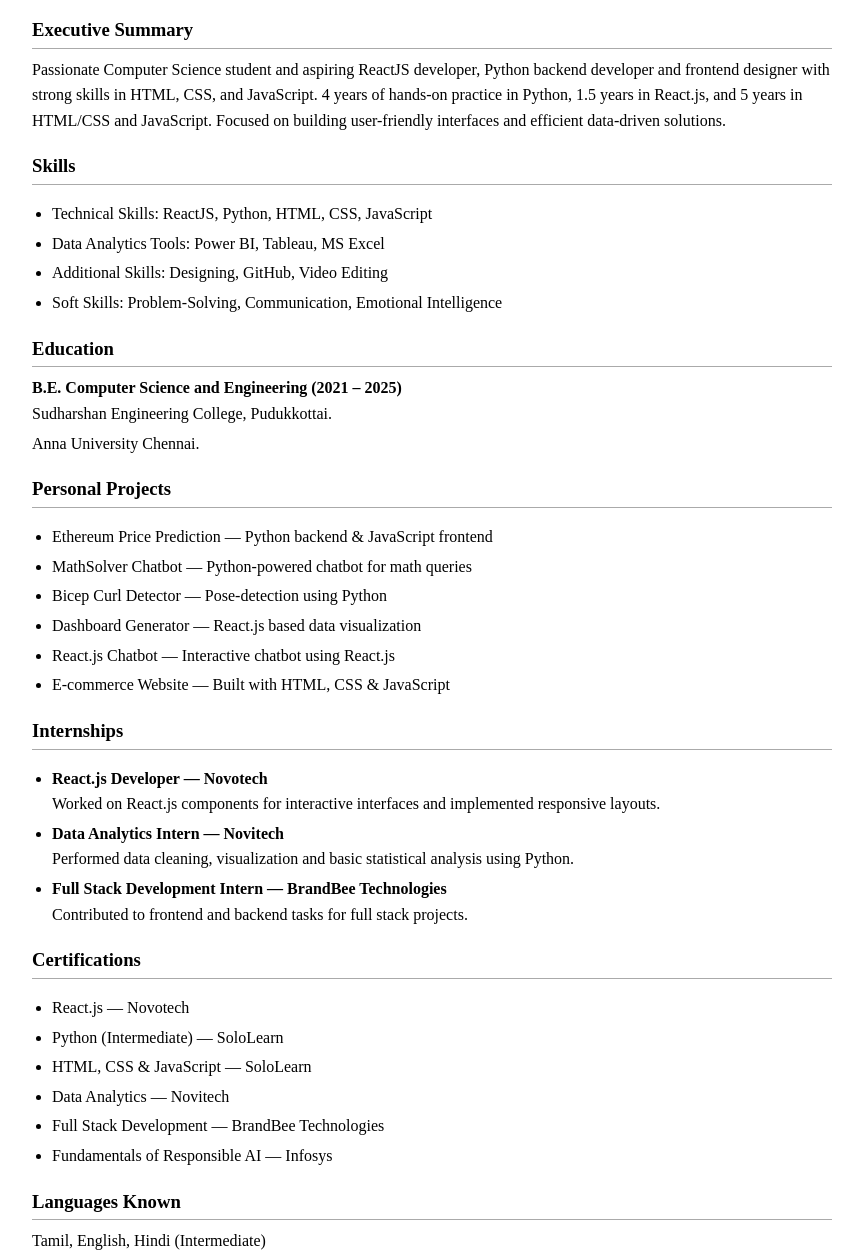
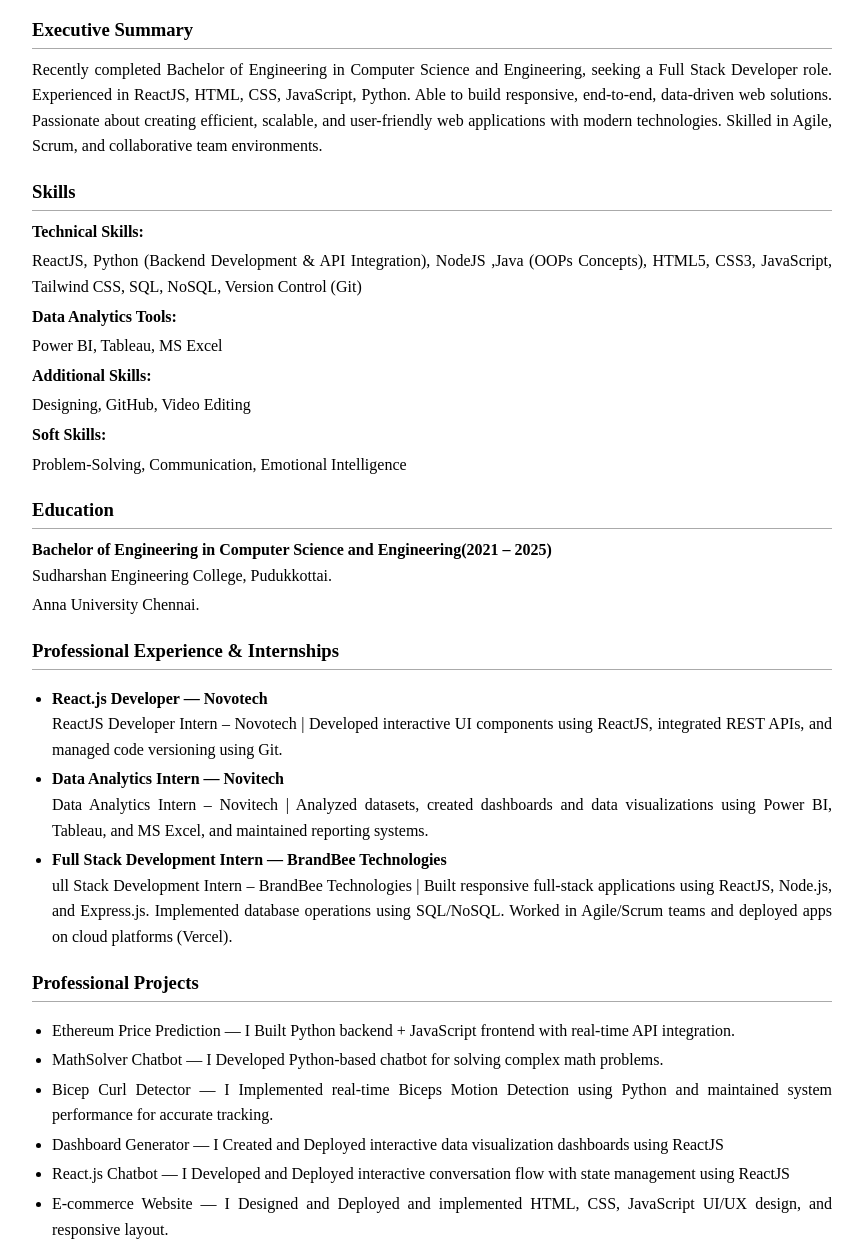
Before and after one commit to badrinath2002-lab/digital-resume, a plain HTML site: page index.html in a window 1280 px wide. Shown: the part 267-1524 px from the top of the page, without its empty margins (208-1071 px from the left). Drawn offline with Linux system fonts and the light colour scheme.

Commit message:
Update index.html

```diff
--- a/index.html
+++ b/index.html
@@ -32,6 +32,7 @@
     p, li {
       font-size: 12pt; /* normal text */
       margin: 4px 0;
+      text-align:justify;
     }
     .contact {
       margin-bottom: 12px;
@@ -45,6 +46,7 @@
     }
     ul {
       padding-left: 20px;
+      text-align:justify;
     }
     /* PDF download button */
     .download-btn {
@@ -83,48 +85,55 @@
     <!-- Executive Summary next line after contact -->
     <h2>Executive Summary</h2>
     <p>
-      Passionate Computer Science student and aspiring ReactJS developer, Python backend developer
-      and frontend designer with strong skills in HTML, CSS, and JavaScript. 4 years of hands-on practice in Python,
-      1.5 years in React.js, and 5 years in HTML/CSS and JavaScript.
-      Focused on building user-friendly interfaces and efficient data-driven solutions.
+      Recently completed Bachelor of Engineering in Computer Science and Engineering, seeking a Full Stack Developer role.
+      Experienced in ReactJS, HTML, CSS, JavaScript, Python. Able to build responsive, end-to-end, data-driven web solutions.
+      Passionate about creating efficient, scalable,
+      and user-friendly web applications with modern technologies. Skilled in Agile, Scrum, and collaborative team environments.
     </p>
 
     <h2>Skills</h2>
-    <ul>
-      <li>Technical Skills: ReactJS, Python, HTML, CSS, JavaScript</li>
-      <li>Data Analytics Tools: Power BI, Tableau, MS Excel</li>
-      <li>Additional Skills: Designing, GitHub, Video Editing</li>
-      <li>Soft Skills: Problem-Solving, Communication, Emotional Intelligence</li>
-    </ul>
+
+      <strong>Technical Skills:</strong> <p> ReactJS, Python (Backend Development & API Integration), NodeJS  ,Java (OOPs Concepts),
+      HTML5, CSS3, JavaScript, Tailwind CSS, SQL, NoSQL, Version Control (Git)</p>
+     <strong>Data Analytics Tools:</strong><p> Power BI, Tableau, MS Excel</p>
+      <strong>Additional Skills:</strong><p> Designing, GitHub, Video Editing</p>
+      <strong>Soft Skills:</strong><p> Problem-Solving, Communication, Emotional Intelligence</p>
+
 
     <h2>Education</h2>
-    <p><strong>B.E. Computer Science and Engineering (2021 – 2025)</strong><br>
+    <p><strong>Bachelor of Engineering in Computer Science and Engineering(2021 – 2025)</strong><br>
     Sudharshan Engineering College, Pudukkottai.</p>
     <p>Anna University Chennai.</p>
 
-    <h2>Personal Projects</h2>
-    <ul>
-      <li>Ethereum Price Prediction — Python backend & JavaScript frontend</li>
-      <li>MathSolver Chatbot — Python-powered chatbot for math queries</li>
-      <li>Bicep Curl Detector — Pose-detection using Python</li>
-      <li>Dashboard Generator — React.js based data visualization</li>
-      <li>React.js Chatbot — Interactive chatbot using React.js</li>
-      <li>E-commerce Website — Built with HTML, CSS & JavaScript</li>
-    </ul>
-
-    <h2>Internships</h2>
+    <h2>Professional Experience & Internships</h2>
     <ul>
       <li><strong>React.js Developer — Novotech</strong><br>
-        Worked on React.js components for interactive interfaces and implemented responsive layouts.<br>
+       ReactJS Developer Intern – Novotech | Developed interactive UI components using ReactJS, integrated REST APIs,
+        and managed code versioning using Git.<br>
 
       </li>
       <li><strong>Data Analytics Intern — Novitech</strong><br>
-        Performed data cleaning, visualization and basic statistical analysis using Python.
+       Data Analytics Intern – Novitech | Analyzed datasets, created dashboards and data visualizations using Power BI,
+        Tableau, and MS Excel, and maintained reporting systems.
       </li>
       <li><strong>Full Stack Development Intern — BrandBee Technologies</strong><br>
-        Contributed to frontend and backend tasks for full stack projects.
+        ull Stack Development Intern – BrandBee Technologies | Built responsive full-stack applications using ReactJS, Node.js, and Express.js. Implemented database operations using SQL/NoSQL.
+        Worked in Agile/Scrum teams and deployed apps on cloud platforms (Vercel).
       </li>
     </ul>
+
+    <h2>Professional Projects</h2>
+    <ul>
+      <li>Ethereum Price Prediction — I Built Python backend + JavaScript frontend with real-time API integration.</li>
+      <li>MathSolver Chatbot — I Developed Python-based chatbot for solving complex math problems.</li>
+      <li>Bicep Curl Detector — I Implemented real-time Biceps Motion Detection using
+        Python and maintained system performance for accurate tracking.</li>
+      <li>Dashboard Generator — I Created and Deployed interactive data visualization dashboards using ReactJS </li>
+      <li>React.js Chatbot — I Developed and Deployed interactive conversation flow with state management using ReactJS</li>
+      <li>E-commerce Website — I Designed and Deployed and implemented HTML, CSS, JavaScript UI/UX design, and responsive layout.</li>
+    </ul>
+
+
 
 
 
```
